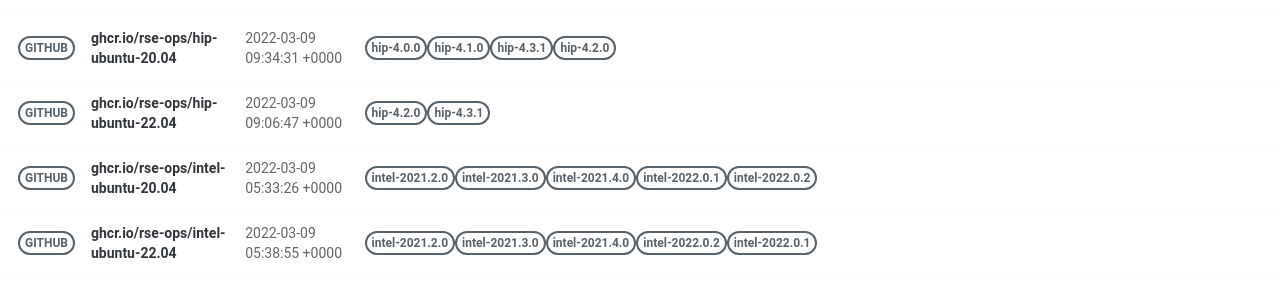
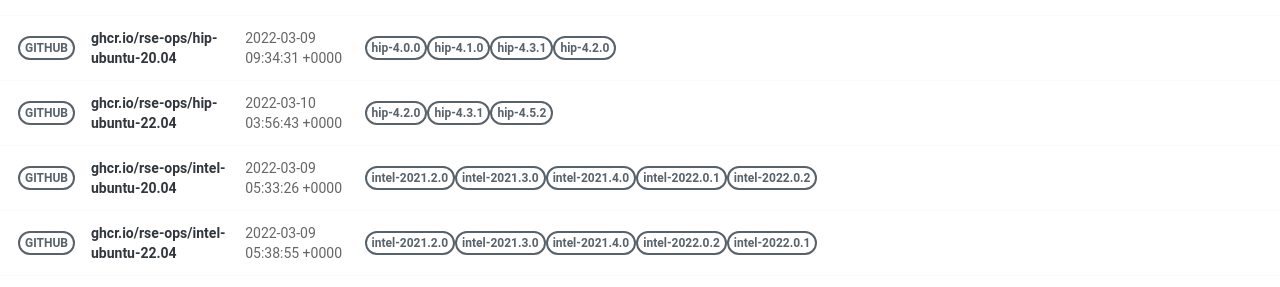
Before and after one commit to rse-ops/docker-images, a Jekyll site: the page built from pages/index.md, in a window 1280 px wide. Shown: the part 771-1058 px from the top of the page. Built offline with Jekyll 4.4.1, drawn with Linux system fonts in a browser that asks for light colours; nearby versions of some CDN libraries.

Commit message:
Automated push to update library 2022-03-10

```diff
--- a/_library/ghcr.io-rse-ops-hip-ubuntu-22.04.md
+++ b/_library/ghcr.io-rse-ops-hip-ubuntu-22.04.md
@@ -1,7 +1,7 @@
 ---
 layout: container
 name: ghcr.io/rse-ops/hip-ubuntu-22.04
-updated_at: 2022-03-09 09:06:47.794826
+updated_at: 2022-03-10 03:56:43.665879
 
 
 container_url: https://github.com/orgs/rse-ops/packages/container/package/hip-ubuntu-22.04
@@ -12,5 +12,8 @@ versions:
  - tag: hip-4.3.1
    dockerfile: https://github.com/rse-ops/docker-images/blob/main/ubuntu/hip/Dockerfile
    manifest: https://crane.ggcr.dev/manifest/ghcr.io/rse-ops/hip-ubuntu-22.04:hip-4.3.1
+ - tag: hip-4.5.2
+   dockerfile: https://github.com/rse-ops/docker-images/blob/main/ubuntu/hip/Dockerfile
+   manifest: https://crane.ggcr.dev/manifest/ghcr.io/rse-ops/hip-ubuntu-22.04:hip-4.5.2
 
 ---
```
